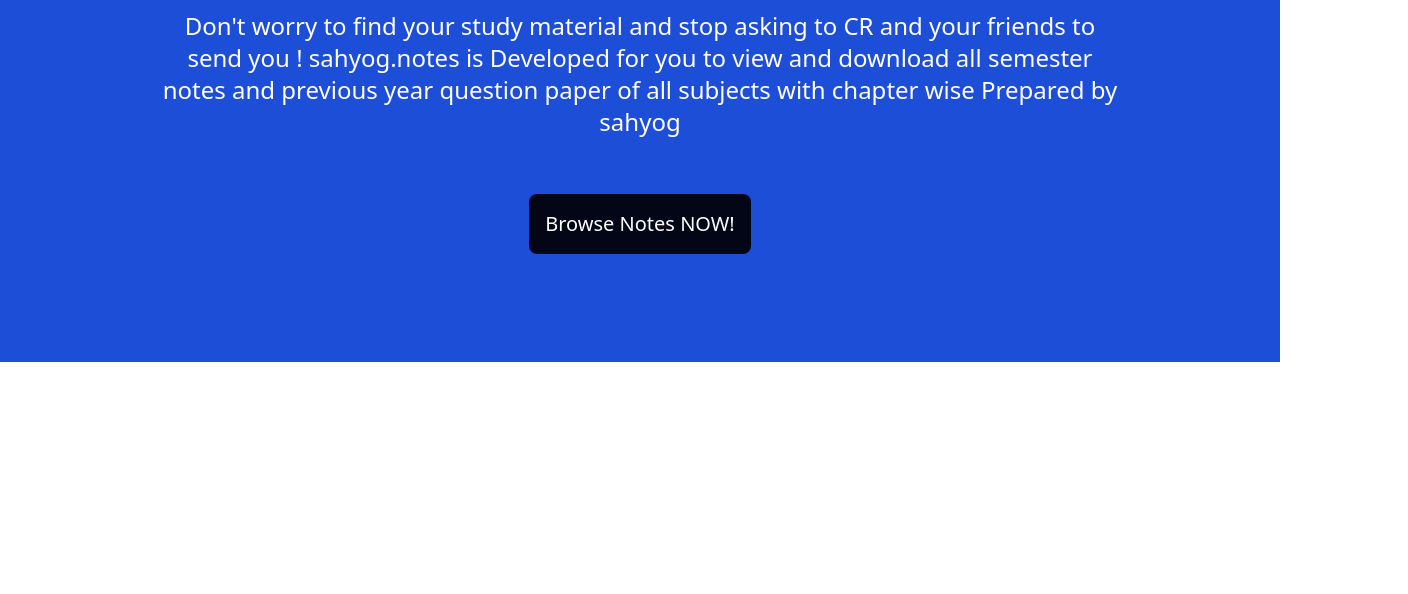
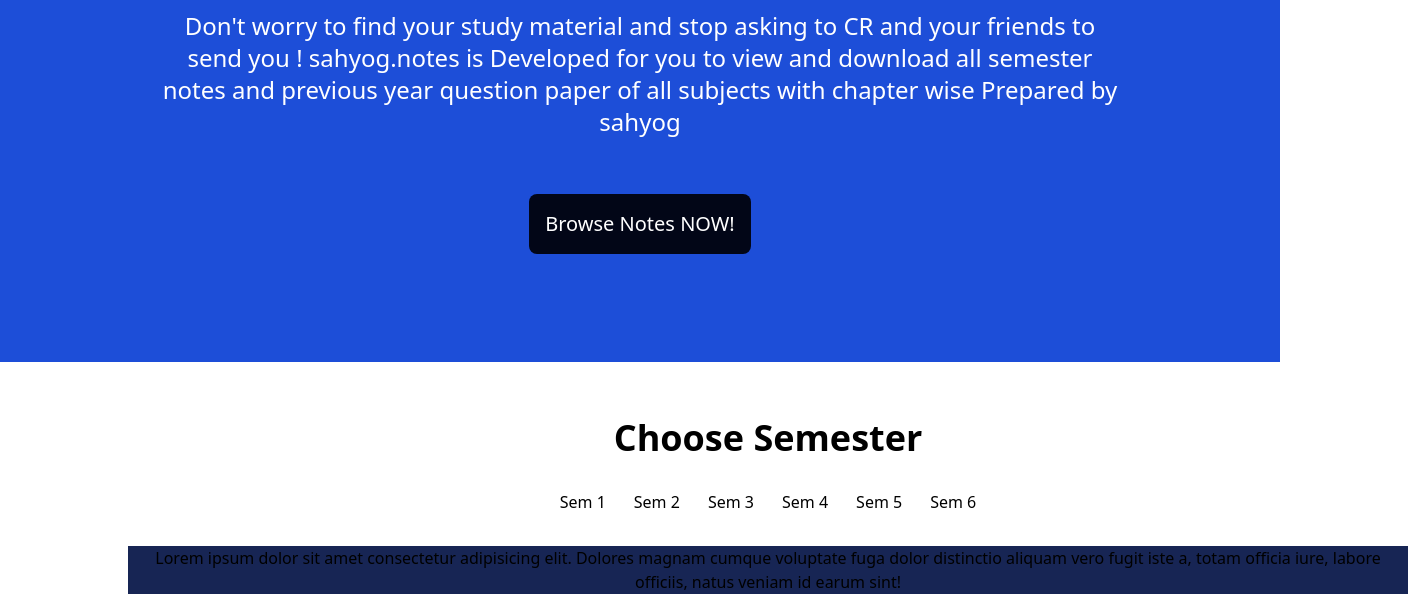
Before and after one commit to Jayesh1441/collage_notes, a website built with Vite: page index.html in a window 1280 px wide. Shown: the part 306-900 px from the top of the page, 1408 px wide, since content can reach past the window. Before the commit the page ends 800 px from the top, so only its background shows below. Built offline with nearby package versions, Linux system fonts and the light colour scheme.

Commit message:
added notes card

```diff
--- a/index.html
+++ b/index.html
@@ -29,6 +29,22 @@
                 </div>
             </div>
         </div>
+        <div class="card-nav w-full h-fit text-black flex flex-col justify-center items-center gap-8 text-center mt-14 ml-32">
+            <h1 class="text-4xl font-semibold text-center" >Choose Semester</h1>
+            <nav >
+                <ul class="flex gap-7">
+                    <li><a href="#">Sem 1</a></li>
+                    <li><a href="#">Sem 2</a></li>
+                    <li><a href="#">Sem 3</a></li>
+                    <li><a href="#">Sem 4</a></li>
+                    <li><a href="#">Sem 5</a></li>
+                    <li><a href="#">Sem 6</a></li>
+                </ul>
+            </nav>
+            <div class="cards h-3/4 w-full bg-blue-950">
+                Lorem ipsum dolor sit amet consectetur adipisicing elit. Dolores magnam cumque voluptate fuga dolor distinctio aliquam vero fugit iste a, totam officia iure, labore officiis, natus veniam id earum sint!
+            </div>
+        </div>
     </div>
     <script src="js.js"></script>
 </body>
```
